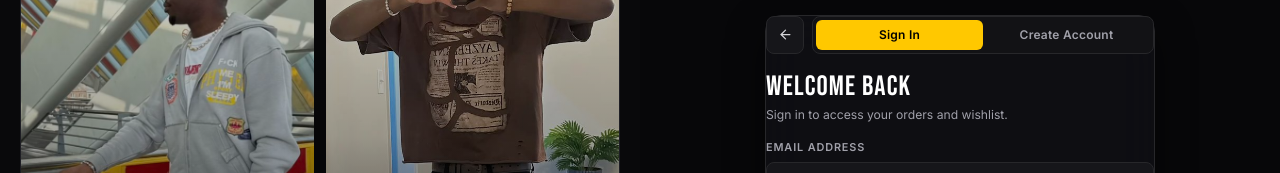
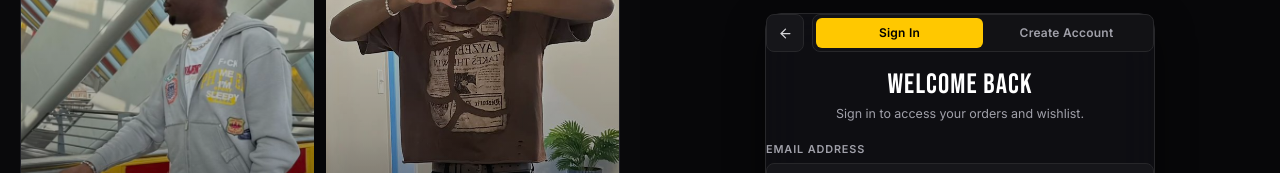
Before and after one commit to kelvinkwasigyan-code/WearYung-Store, a Next.js app: page /login in a window 1280 px wide. Shown: the part 231-404 px from the top of the page. Built offline with nearby package versions, Linux system fonts and the light colour scheme; no server answers.

Commit message:
style(auth): center align welcome back header and subtitle

```diff
--- a/app/login/page.tsx
+++ b/app/login/page.tsx
@@ -312,7 +312,7 @@ function LoginForm() {
               exit={{ opacity: 0, y: -4 }}
               transition={{ duration: 0.15 }}
             >
-              <div style={{ marginBottom: '1rem' }}>
+              <div style={{ marginBottom: '1.15rem', textAlign: 'center' }}>
                 <h1
                   style={{
                     fontFamily: 'var(--font-display)',
@@ -320,7 +320,7 @@ function LoginForm() {
                     color: '#FFFFFF',
                     letterSpacing: '0.04em',
                     lineHeight: 1.1,
-                    margin: '0 0 0.25rem',
+                    margin: '0 0 0.3rem',
                   }}
                 >
                   {view === 'sign-in' ? 'WELCOME BACK' : 'JOIN THE CREW'}
@@ -328,7 +328,7 @@ function LoginForm() {
                 <p
                   style={{
                     color: '#A1A1AA',
-                    fontSize: '0.76rem',
+                    fontSize: '0.78rem',
                     margin: 0,
                     lineHeight: 1.35,
                   }}
```
